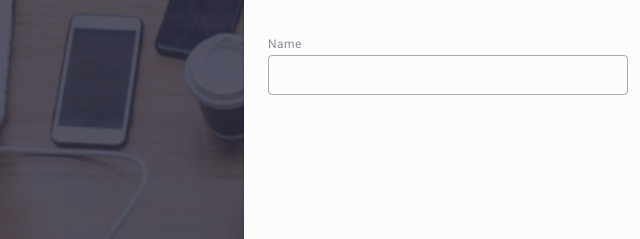
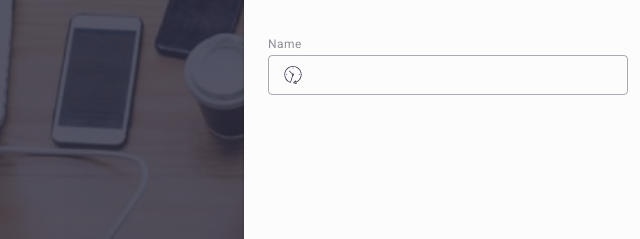
Before and after one commit to Ruslan-Trafimau/goit-markup-hw-05, a plain HTML site: page index.html in a window 1280 px wide. Both pictures are taken after a click on the button "Order Service". Shown: the part 159-398 px from the top of the page, 192-832 px from the left. Drawn offline with nearby package versions, Linux system fonts and the light colour scheme.

Commit message:
hw-05-05

```diff
--- a/css/styles.css
+++ b/css/styles.css
@@ -844,6 +844,14 @@ img {
   border-color: #4d5ae5;
 }
 
+.modal-icons {
+  position: absolute;
+  left: 16px;
+  top: 50%;
+  transform: translateY(-50%);
+  transition: fill 250ms cubic-bezier(0.4, 0, 0.2, 1);
+}
+
 .subscribe {
 }
 
--- a/index.html
+++ b/index.html
@@ -593,6 +593,9 @@
                 name="user-name"
                 type="text"
               />
+              <svg class="modal-icons" width="18" height="24">
+                <use href="./images/icons-benefits.svg#icon-clock-1"></use>
+              </svg>
             </div>
           </div>
         </form>
```
